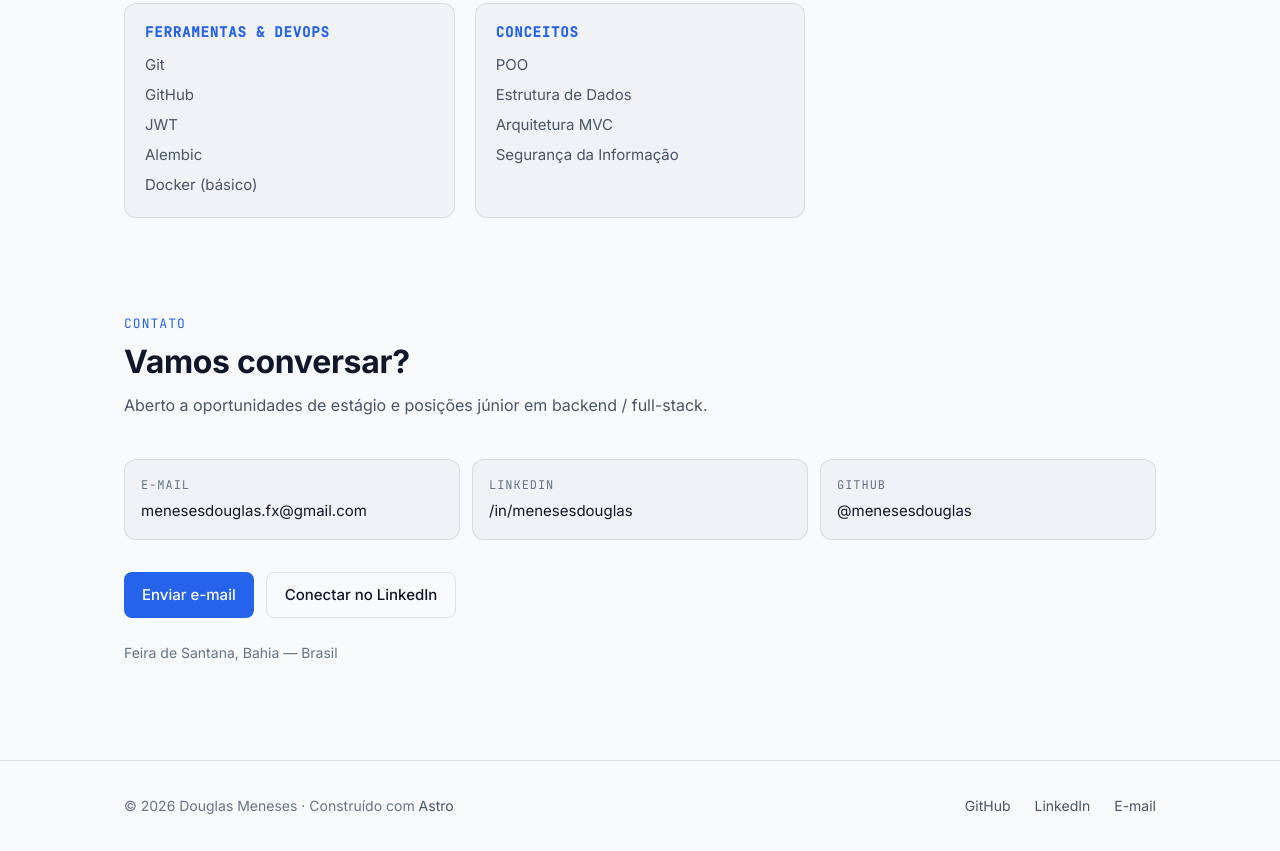
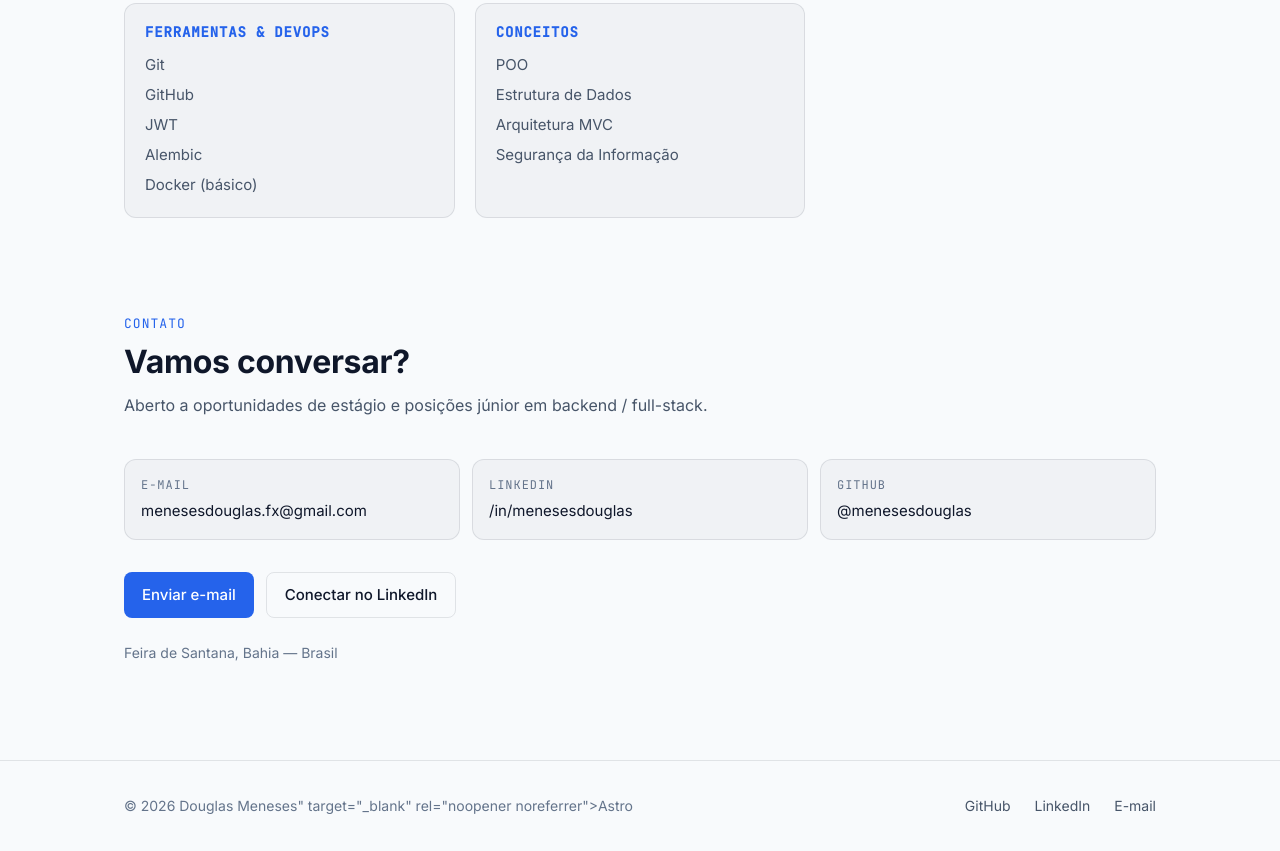
Before and after one commit to menesesdouglas/menesesdouglas.github.io, an Astro site: page / in a window 1280 px wide. Shown: the part 3966-4817 px from the top of the page. Built offline with nearby package versions, Linux system fonts and the light colour scheme; Astro itself is replaced by a stand-in of ours.

Commit message:
ajuste de footer

```diff
--- a/src/components/sections/Footer.astro
+++ b/src/components/sections/Footer.astro
@@ -5,7 +5,7 @@ const year = new Date().getFullYear();
 <footer class="footer">
   <div class="container inner">
     <p class="copy">
-      © {year} {site.nome} · Construído com <a href="https://astro.build" target="_blank" rel="noopener noreferrer">Astro</a>
+      © {year} {site.nome}" target="_blank" rel="noopener noreferrer">Astro</a>
     </p>
     <ul class="links">
       <li><a href={site.github} target="_blank" rel="noopener noreferrer">GitHub</a></li>
```
